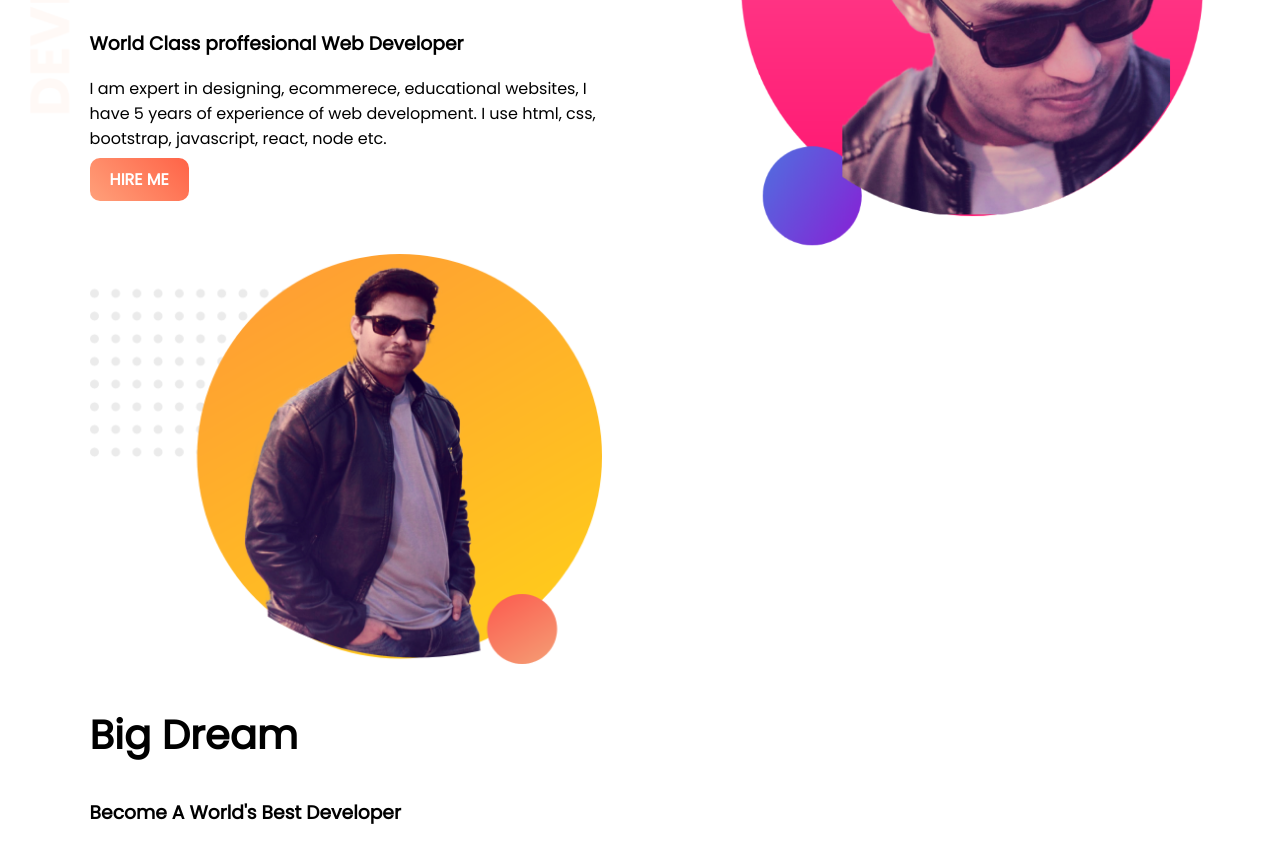
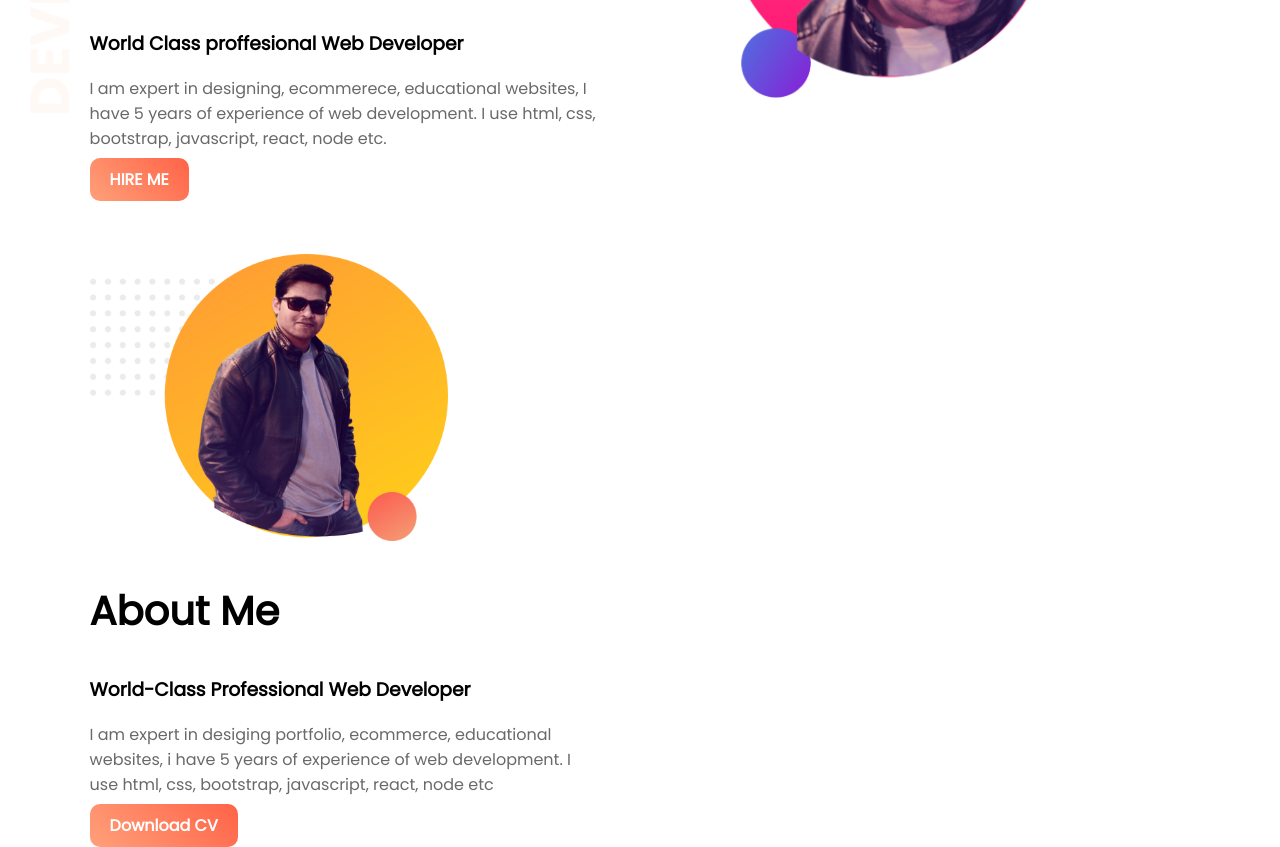
Before and after one commit to mshifullah00/my-portfolio-design, a plain HTML site: page indexl.html in a window 1280 px wide. Shown: the part 246-1093 px from the top of the page. Drawn offline with Linux system fonts and the light colour scheme.

Commit message:
nothing add

```diff
--- a/indexl.html
+++ b/indexl.html
@@ -24,8 +24,10 @@
     <section class="dream area">
         <div class="half-width">
             <img src="images/profile1.png" alt="">
-            <h2>Big Dream</h2>
-            <h3>Become A World's Best Developer</h3>
+            <h2>About Me</h2>
+            <h3>World-Class Professional Web Developer</h3>
+            <p>I am expert in desiging portfolio, ecommerce, educational websites, i have 5 years of experience of web development. I use html, css, bootstrap, javascript, react, node etc</p>
+            <a class="link-button" target="_blank" href="https://www.facebook.com/md.shifullah.7547">Download CV</a>
         </div>
     </section>
 </body>
--- a/style.css
+++ b/style.css
@@ -18,7 +18,7 @@ h2{
     padding-left: 2%;
 }
 .half-width img{
-    width: 100%;
+    width: 70%;
 
 }
 .top-banner {
@@ -36,6 +36,11 @@ section{
     color: white;
     font-weight: 700;
 }
+p{
+    color: dimgray;
+}
 .dream area{
-    height: 40%;
+    background-image: url("images/dream-bg.png");
+    background-position: right;
+    background-repeat: no-repeat;
 }
```
Also changed, not shown: images/dream-bg.png (added).
